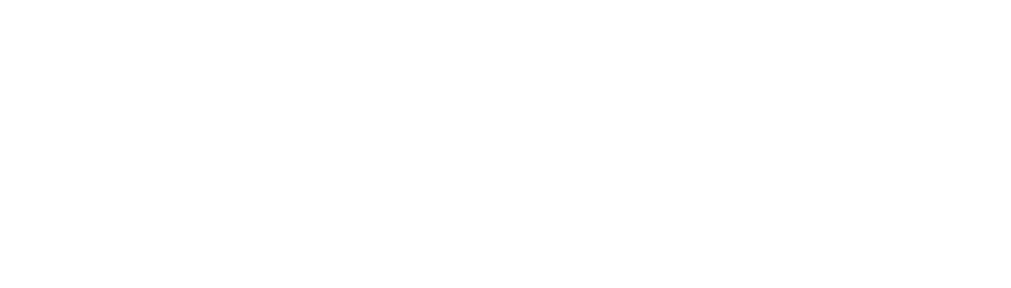
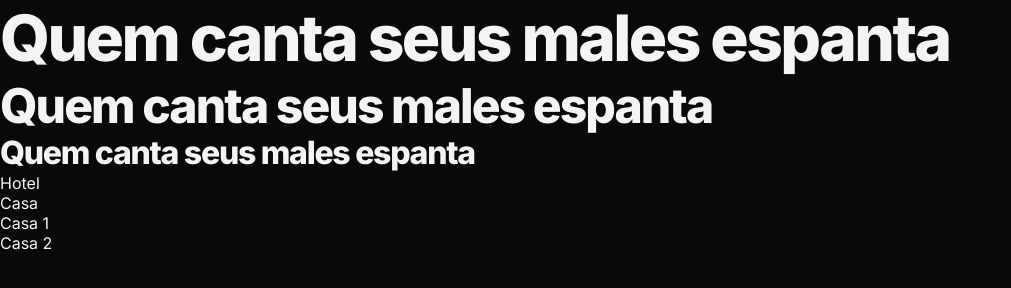
Before and after one commit to PcfSilva/05-zingen, a plain HTML site: page index.html in a window 1280 px wide. Shown: the whole page, without its empty margins (0-1011 px from the left). Drawn offline with Linux system fonts and the light colour scheme.

Commit message:
Resetando e definindo variáveis

```diff
--- a/css/global.css
+++ b/css/global.css
@@ -0,0 +1,74 @@
+*, *::after, *::before{
+    padding: 0;
+    margin: 0;
+    box-sizing: border-box;
+    -webkit-font-smoothing: antialiased;
+    -moz-osx-font-smoothing: grayscale;
+    font: inherit;
+}
+
+:root{
+    --bg-color: #09090B;
+    --surface-color: #18181B;
+    --stroke-color: #27272A;
+    --text-color-primary: #F4F4F5;
+    --text-color-secondary: #A1A1AA;
+
+    --ff-sans: "Inter", system-ui, sans-serif;
+
+    --fw-bold: 800;
+    --fw-md: 500;
+    --fw-base: 400;
+
+    --fs-2xl: 2.5rem;
+    --fs-xl: 1.5rem;
+    --fs-lg: 1.25rem;
+    --fs-md: 0.875rem;
+    --fs-base: 1rem;
+}
+
+html{
+    font-family: var(--ff-sans);
+    font-weight: var(--fw-base);
+    font-size: var(--fs-base);
+    color: var(--text-color-primary);
+}
+
+body{
+    background-color: var(--bg-color);
+}
+
+h1, h2, h3{
+    line-height: 1.2;
+    font-weight: var(--fw-bold);
+    letter-spacing: -0.04em;
+}
+
+h1{
+    font-size: var(--fs-2xl);
+}
+
+h2{
+    font-size: var(--fs-xl);
+}
+
+h3{
+    font-size: var(--fs-lg);
+}
+
+a{
+    text-decoration: none;
+    color: inherit;
+}
+
+ul[hole="list"]{
+    list-style: none;
+}
+
+@media(width >= 80em){
+    :root{
+        --fs-2xl: 4rem;
+        --fs-xl: 3rem;
+        --fs-lg: 2rem;
+    }
+}
--- a/index.html
+++ b/index.html
@@ -1,12 +1,25 @@
 <!DOCTYPE html>
 <html lang="pt-BR">
 <head>
+    <link rel="preconnect" href="https://fonts.googleapis.com">
+    <link rel="preconnect" href="https://fonts.gstatic.com" crossorigin>
     <meta charset="UTF-8">
     <meta name="viewport" content="width=device-width, initial-scale=1.0">
     <title>Zingen - Karaokê</title>
+
     <link rel="stylesheet" href="css/index.css">
+
+    <link href="https://fonts.googleapis.com/css2?family=Inter:ital,opsz,wght@0,14..32,100..900;1,14..32,100..900&display=swap" rel="stylesheet">
 </head>
 <body>
-
+    <h1>Quem canta seus males espanta</h1>
+    <h2>Quem canta seus males espanta</h2>
+    <h3>Quem canta seus males espanta</h3>
+    <a href="#">Hotel</a>
+    <ul hole="list">
+        <li>Casa</li>
+        <li>Casa 1</li>
+        <li>Casa 2</li>
+    </ul>
 </body>
 </html>
```
